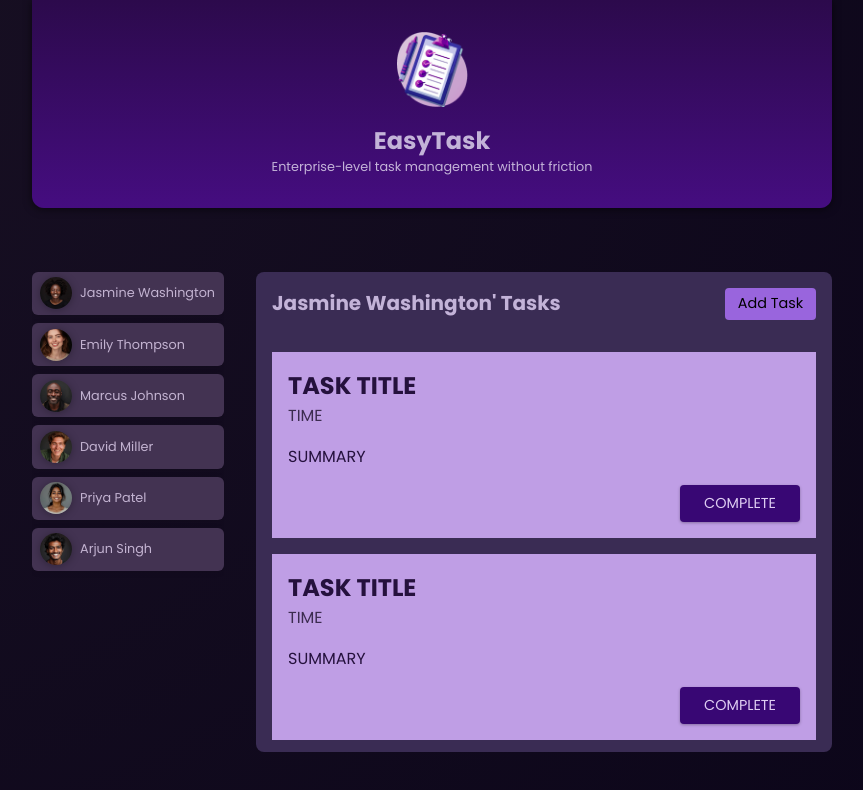
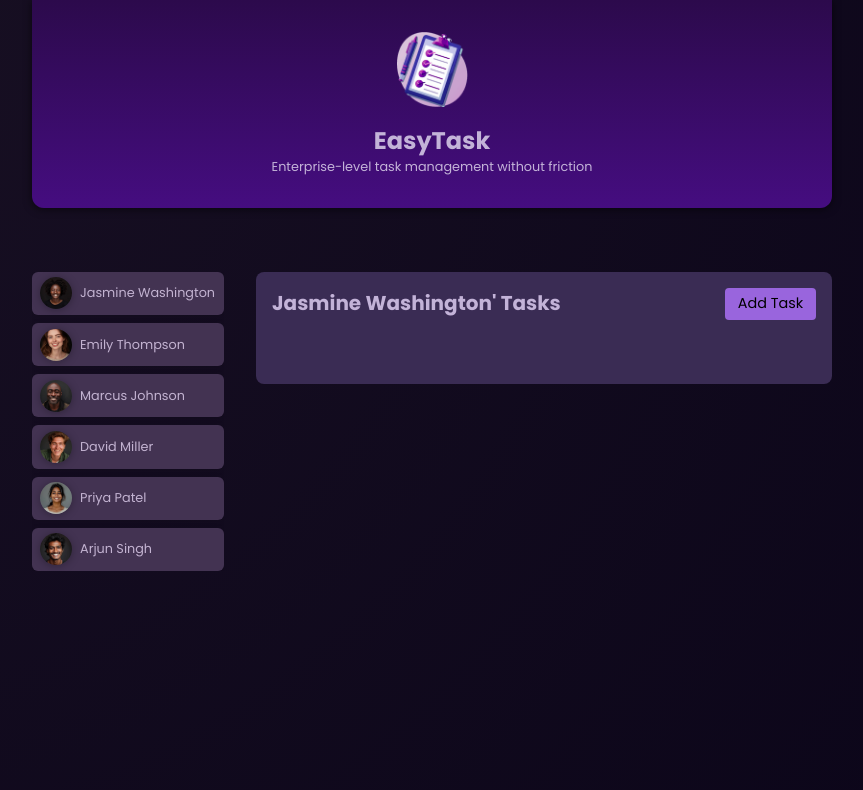
Before and after one commit to mthiggins1s/angular-refresh, an Angular app in the folder 01-starting-project/: page / in a window 1280 px wide. Both pictures are taken after a click on the button "Jasmine Washington". Shown: the top 790 px of the page, without its empty margins (208-1071 px from the left). Built offline with nearby package versions, Linux system fonts and the light colour scheme.

Commit message:
Refactor task and user components to enhance task filtering and user selection; add user model interface.

```diff
--- a/01-starting-project/src/app/app.component.html
+++ b/01-starting-project/src/app/app.component.html
@@ -9,9 +9,9 @@
     }
   </ul>
 
-  <!-- If we do have a selectedUser, it will render the content in the curly braces. If a user has NOT been selected, a fallback message will appear from the @else statement! -->
+  <!-- If we do have a selectedUser, it will render the content in the curly braces. If a user has NOT been selected, a fallback message will appear from the @else statement! We can also now filter tasks. -->
   @if (selectedUser) {
-  <app-tasks [name]="selectedUser.name" />
+  <app-tasks [userId]="selectedUser.id" [name]="selectedUser.name" />
   } @else {
   <p id="fallback">Select a user to see their tasks!</p>
   }
--- a/01-starting-project/src/app/tasks/task/task.component.html
+++ b/01-starting-project/src/app/tasks/task/task.component.html
@@ -1,7 +1,7 @@
 <article>
-  <h2>TASK TITLE</h2>
-  <time>TIME</time>
-  <p>SUMMARY</p>
+  <h2>{{ task.title }}</h2>
+  <time>{{ task.dueDate }}</time>
+  <p>{{ task.summary }}</p>
   <p class="actions">
     <button>COMPLETE</button>
   </p>
--- a/01-starting-project/src/app/tasks/tasks.component.html
+++ b/01-starting-project/src/app/tasks/tasks.component.html
@@ -6,15 +6,13 @@
     </menu>
   </header>
 
+  <!-- manages the list of tasks per user -->
+
   <ul>
+    @for (task of selectedUserTasks; track task.id) {
     <li>
-      <app-task />
+      <app-task [task]="task" />
     </li>
-    <li>
-      <app-task />
-    </li>
-    <li>
-      <app-task />
-    </li>
+    }
   </ul>
 </section>
--- a/01-starting-project/src/app/tasks/tasks.component.ts
+++ b/01-starting-project/src/app/tasks/tasks.component.ts
@@ -11,5 +11,37 @@ import { TaskComponent } from "./task/task.component";
 export class TasksComponent {
   // this ? tells TS that we know that this might NOT be SET. TS doesnt know if this value is initialized or not.
     // adding the | symbol creates a UNION type; tells TS that the type of value that can be store will be either type string OR type undefined.
-  @Input() name: string | undefined;
+  @Input({required: true}) userId!: string
+  @Input({required: true}) name!: string;
+
+  // all tasks must be assigned to a user, so you must add a userId property to the object.
+  tasks = [
+    {
+      id: 't1',
+      userId: 'ul',
+      title: 'Master Angular',
+      summary: 'Learn all the basics of Angular',
+      dueDate: '2025-12-31'
+    },
+    {
+      id: 't2',
+      userId: 'u3',
+      title: 'Build first prototype',
+      summary: 'Build a first prototype of the online shop website',
+      dueDate: '2024-05-31',
+    },
+    {
+      id: 't3',
+      userId: 'u3',
+      title: 'Prepare issue template',
+      summary:
+        'Prepare and describe an issue template which will help with project management',
+      dueDate: '2024-06-15',
+    },
+  ];
+
+  // .filter takes an arrow function. This condition will check if the userId is equal to this.id.
+  get selectedUserTasks() {
+    return this.tasks.filter((task) => task.userId === this.userId);
+  }
 }
--- /dev/null
+++ b/01-starting-project/src/app/user/user.model.ts
@@ -0,0 +1,5 @@
+export interface User {
+    id: string;
+    name: string;
+    avatar: string;
+   }
```
Also changed, not shown: 01-starting-project/src/app/tasks/task/task.component.ts (+10 -2 lines), 01-starting-project/src/app/user/user.component.ts (+2 -7 lines).
